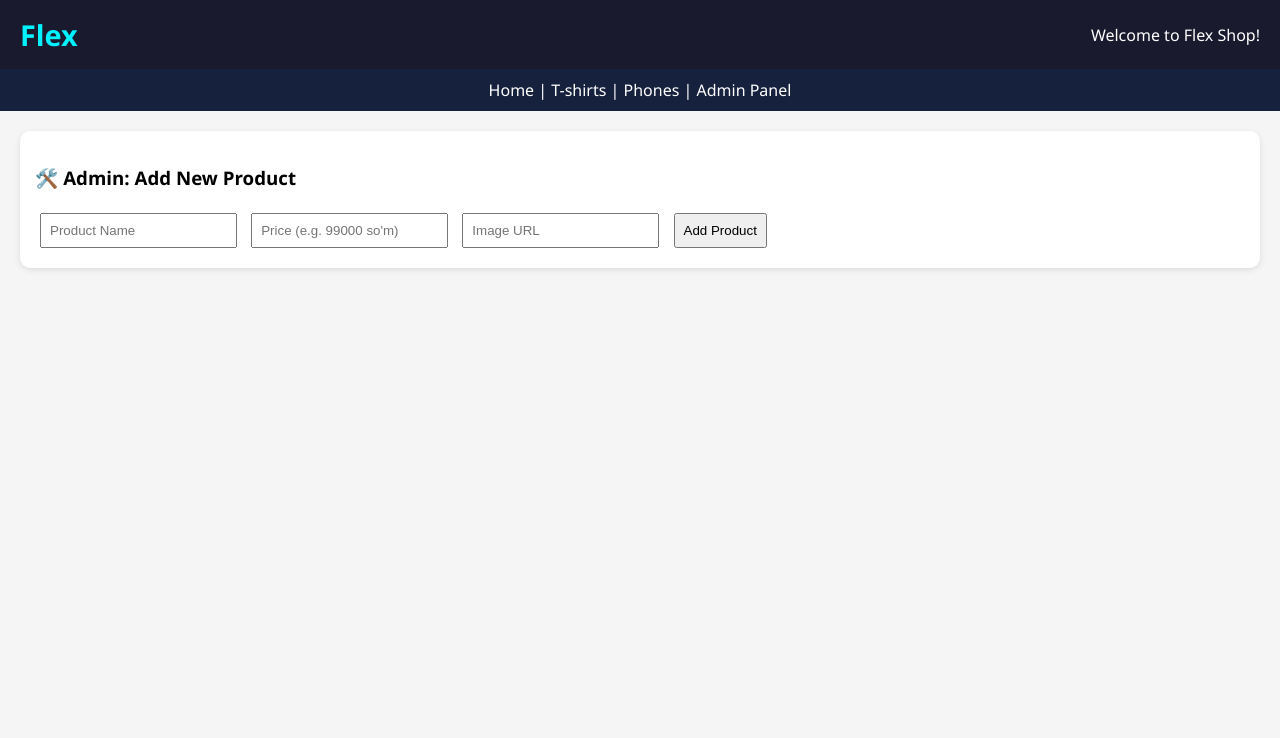
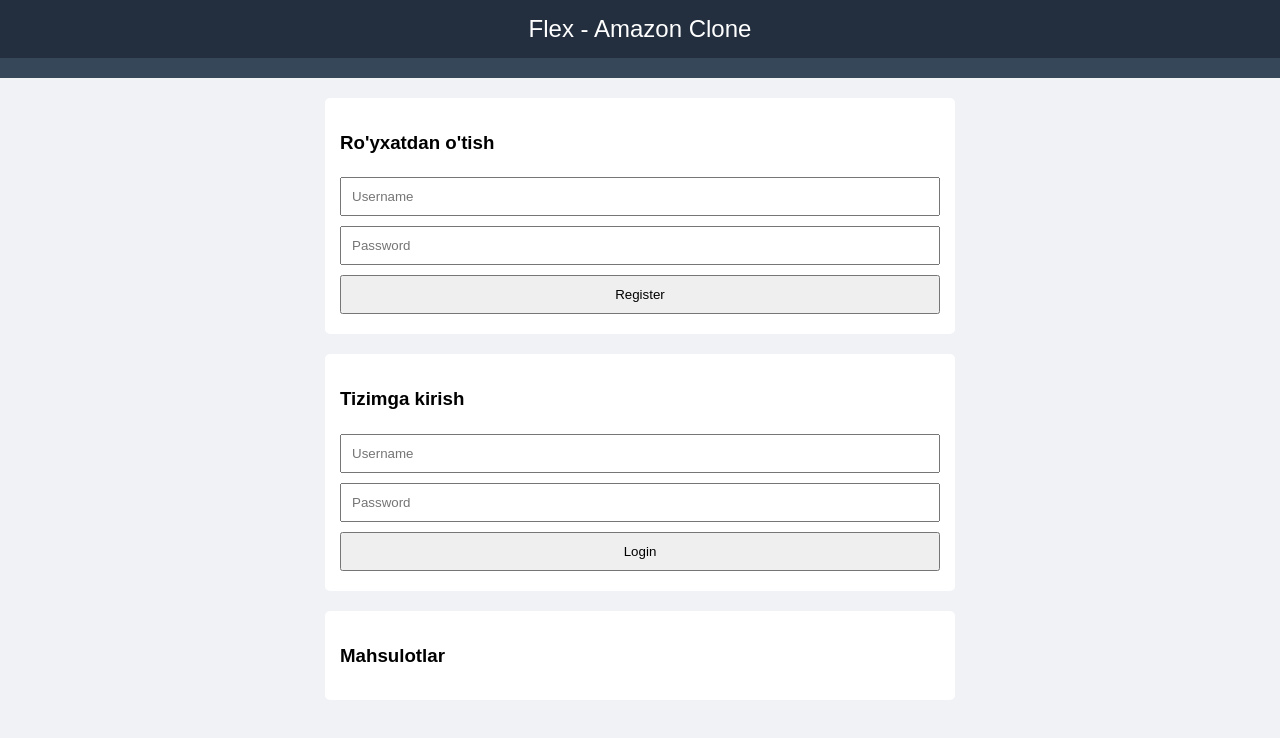
Before and after one commit to ozodlikga/Ozodlik-sari, a plain HTML site: page index.html in a window 1280 px wide. Drawn offline with Linux system fonts and the light colour scheme.

Commit message:
Update index.html

```diff
--- a/index.html
+++ b/index.html
@@ -2,158 +2,128 @@
 <html lang="en">
 <head>
   <meta charset="UTF-8" />
+  <title>Flex Amazon Clone</title>
   <meta name="viewport" content="width=device-width, initial-scale=1.0"/>
-  <title>Flex Shop</title>
   <style>
-    body {
-      margin: 0;
-      font-family: 'Segoe UI', sans-serif;
-      background-color: #f5f5f5;
-    }
-
-    header {
-      background-color: #1a1a2e;
-      color: white;
-      padding: 15px 20px;
-      display: flex;
-      justify-content: space-between;
-      align-items: center;
-    }
-
-    .logo {
-      font-size: 1.8rem;
-      font-weight: bold;
-      color: #00f2fe;
-    }
-
-    nav {
-      background-color: #16213e;
-      padding: 10px;
-      text-align: center;
-      color: white;
-    }
-
-    .container {
-      padding: 20px;
-      display: grid;
-      grid-template-columns: repeat(auto-fill, minmax(250px, 1fr));
-      gap: 20px;
-    }
-
-    .card {
-      background-color: white;
-      padding: 15px;
-      border-radius: 10px;
-      box-shadow: 0 4px 10px rgba(0,0,0,0.1);
-      text-align: center;
-      transition: transform 0.2s;
-    }
-
-    .card:hover {
-      transform: translateY(-5px);
-    }
-
-    .card img {
-      height: 180px;
-      object-fit: cover;
-      width: 100%;
-      border-radius: 8px;
-    }
-
-    .card h3 {
-      margin: 10px 0 5px;
-      font-size: 1.1rem;
-    }
-
-    .card p {
-      font-weight: bold;
-      color: green;
-      margin-bottom: 10px;
-    }
-
-    .card button {
-      background-color: #00f2fe;
-      border: none;
-      padding: 10px 15px;
-      border-radius: 5px;
-      color: black;
-      cursor: pointer;
-      font-weight: bold;
-    }
-
-    .admin-panel {
-      background-color: #fff;
-      padding: 15px;
-      margin: 20px;
-      border-radius: 10px;
-      box-shadow: 0 2px 6px rgba(0,0,0,0.1);
-    }
-
-    .admin-panel input, .admin-panel button {
-      margin: 5px;
-      padding: 8px;
-    }
-
-    @media (max-width: 600px) {
-      .container {
-        grid-template-columns: 1fr;
-      }
-    }
+    body { font-family: Arial; background: #f0f2f5; margin: 0; }
+    header { background: #232f3e; color: white; padding: 15px; text-align: center; font-size: 24px; }
+    nav { padding: 10px; background: #37475a; color: white; text-align: center; }
+    #loginForm, #registerForm, #addProduct, #productList { margin: 20px auto; width: 90%; max-width: 600px; background: white; padding: 15px; border-radius: 5px; }
+    input, button { padding: 10px; margin: 5px 0; width: 100%; box-sizing: border-box; }
+    .card { border: 1px solid #ccc; border-radius: 8px; padding: 10px; margin-bottom: 10px; background: #fff; }
+    .card img { max-width: 100%; height: 150px; object-fit: cover; border-radius: 5px; }
+    .card button { background: #febd69; border: none; color: black; font-weight: bold; }
   </style>
 </head>
 <body>
 
-<header>
-  <div class="logo">Flex</div>
-  <div>Welcome to Flex Shop!</div>
-</header>
-
+<header>Flex - Amazon Clone</header>
 <nav>
-  Home | T-shirts | Phones | Admin Panel
+  <span id="welcomeUser"></span>
 </nav>
 
-<!-- Admin Panel -->
-<div class="admin-panel">
-  <h3>🛠️ Admin: Add New Product</h3>
-  <input type="text" id="productName" placeholder="Product Name" />
-  <input type="text" id="productPrice" placeholder="Price (e.g. 99000 so'm)" />
-  <input type="text" id="productImage" placeholder="Image URL" />
-  <button onclick="addProduct()">Add Product</button>
+<!-- Register -->
+<div id="registerForm">
+  <h3>Ro'yxatdan o'tish</h3>
+  <input type="text" id="regUsername" placeholder="Username" />
+  <input type="password" id="regPassword" placeholder="Password" />
+  <button onclick="register()">Register</button>
 </div>
 
-<!-- Product Cards -->
-<div class="container" id="productList">
-  <!-- Mahsulotlar shu yerda paydo bo‘ladi -->
+<!-- Login -->
+<div id="loginForm">
+  <h3>Tizimga kirish</h3>
+  <input type="text" id="loginUsername" placeholder="Username" />
+  <input type="password" id="loginPassword" placeholder="Password" />
+  <button onclick="login()">Login</button>
+</div>
+
+<!-- Admin panel -->
+<div id="addProduct" style="display:none;">
+  <h3>Admin Panel: Mahsulot qo'shish</h3>
+  <input type="text" id="productName" placeholder="Mahsulot nomi" />
+  <input type="text" id="productPrice" placeholder="Narxi" />
+  <input type="text" id="productImg" placeholder="Rasm URL manzili" />
+  <button onclick="addProduct()">Qo‘shish</button>
+</div>
+
+<!-- Mahsulotlar -->
+<div id="productList">
+  <h3>Mahsulotlar</h3>
 </div>
 
 <script>
+  let currentUser = null;
+  const ADMIN = "admin"; // sening usernameng
+
+  function register() {
+    const user = document.getElementById("regUsername").value;
+    const pass = document.getElementById("regPassword").value;
+    const users = JSON.parse(localStorage.getItem("users") || "[]");
+    if (users.find(u => u.user === user)) {
+      alert("Bu foydalanuvchi allaqachon bor.");
+    } else {
+      users.push({ user, pass });
+      localStorage.setItem("users", JSON.stringify(users));
+      alert("Ro'yxatdan o'tdingiz! Endi login qiling.");
+    }
+  }
+
+  function login() {
+    const user = document.getElementById("loginUsername").value;
+    const pass = document.getElementById("loginPassword").value;
+    const users = JSON.parse(localStorage.getItem("users") || "[]");
+    const match = users.find(u => u.user === user && u.pass === pass);
+    if (match) {
+      currentUser = user;
+      document.getElementById("welcomeUser").innerText = "Xush kelibsiz, " + user;
+      document.getElementById("loginForm").style.display = "none";
+      document.getElementById("registerForm").style.display = "none";
+      if (user === ADMIN) document.getElementById("addProduct").style.display = "block";
+      loadProducts();
+    } else {
+      alert("Login yoki parol xato!");
+    }
+  }
+
   function addProduct() {
     const name = document.getElementById("productName").value;
     const price = document.getElementById("productPrice").value;
-    const image = document.getElementById("productImage").value;
+    const img = document.getElementById("productImg").value;
+    const products = JSON.parse(localStorage.getItem("products") || "[]");
+    products.push({ name, price, img });
+    localStorage.setItem("products", JSON.stringify(products));
+    loadProducts();
+    document.getElementById("productName").value = "";
+    document.getElementById("productPrice").value = "";
+    document.getElementById("productImg").value = "";
+  }
 
-    if (name && price && image) {
+  function loadProducts() {
+    const products = JSON.parse(localStorage.getItem("products") || "[]");
+    const container = document.getElementById("productList");
+    container.innerHTML = "<h3>Mahsulotlar</h3>";
+    products.forEach(p => {
       const card = document.createElement("div");
       card.className = "card";
       card.innerHTML = `
-        <img src="${image}" alt="${name}">
-        <h3>${name}</h3>
-        <p>${price}</p>
-        <button onclick="buyNow('${name}')">Buy Now</button>
+        <img src="${p.img}" alt="${p.name}" />
+        <h4>${p.name}</h4>
+        <p><b>${p.price}</b></p>
+        <button onclick="buyProduct('${p.name}')">Buy Now</button>
       `;
-      document.getElementById("productList").appendChild(card);
-
-      // Clear inputs
-      document.getElementById("productName").value = '';
-      document.getElementById("productPrice").value = '';
-      document.getElementById("productImage").value = '';
-    } else {
-      alert("Iltimos, barcha maydonlarni to'ldiring.");
-    }
+      container.appendChild(card);
+    });
   }
 
-  function buyNow(productName) {
+  function buyProduct(name) {
+    alert(`Mahsulot: ${name} – admin bilan bog‘laning!`);
     window.location.href = "https://t.me/flexshop_admin";
+  }
+
+  // Avto-yuklash (agar login qilingan bo‘lsa)
+  window.onload = () => {
+    loadProducts();
   }
 </script>
 
```
